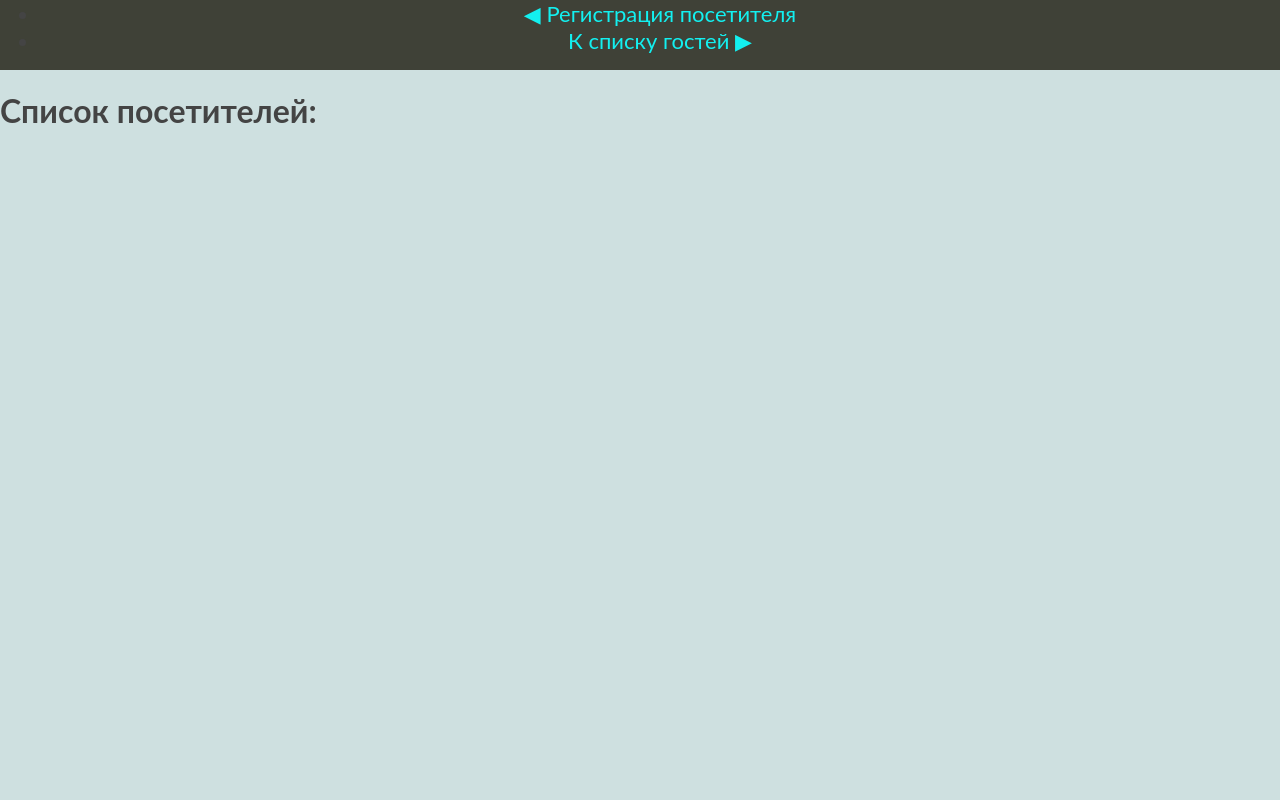
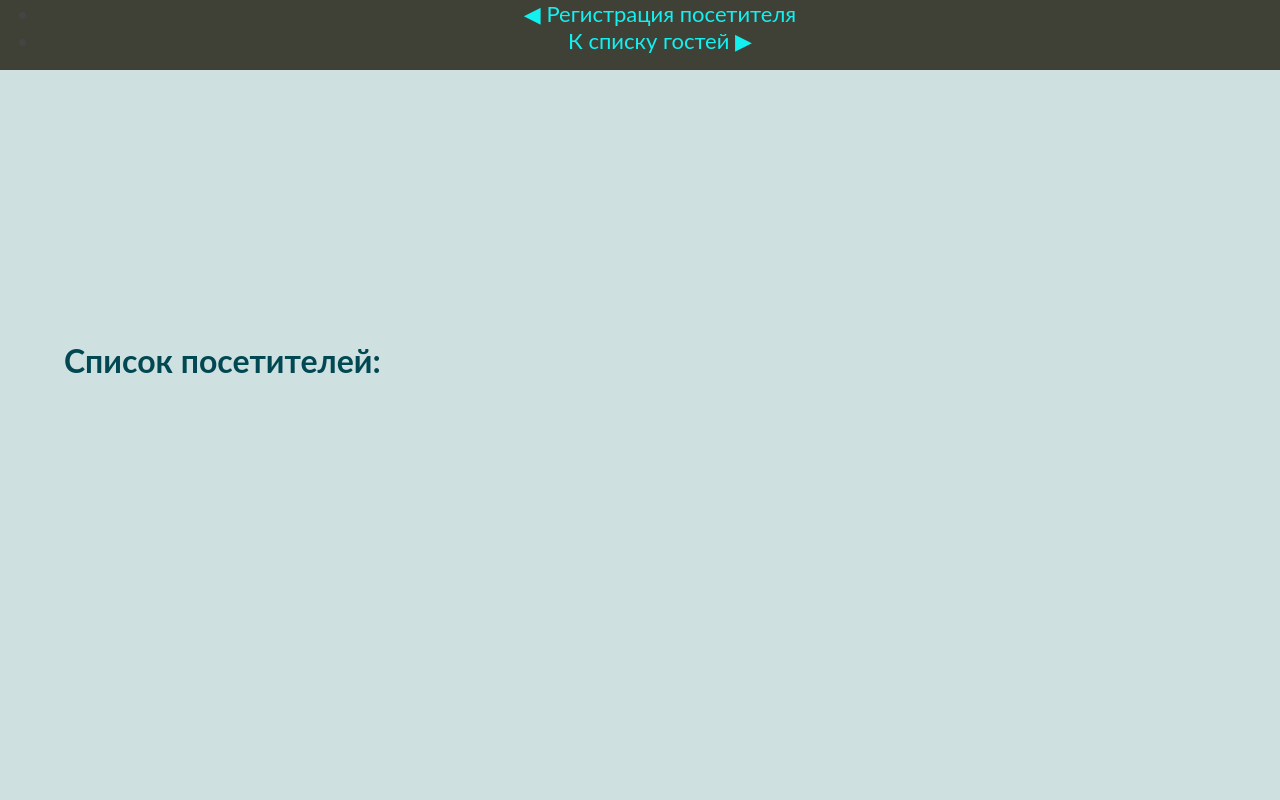
Before and after one commit to FireSwami/User-Registrar, a Django app: page /visitors/ in a window 1280 px wide. Run offline with Django 4.2, Linux system fonts and the light colour scheme; data that the repository does not hold is empty.

Commit message:
1.1 fix styles adaptivity

```diff
--- a/hi/static/hi/css/styles.css
+++ b/hi/static/hi/css/styles.css
@@ -205,9 +205,17 @@ h1.message{
     text-align: center;
 }
 .visitors {
+    margin: 0 0 0 30%;
+}
+
+.list{
+
+    position: fixed;
+    left: 5%;
+    top: 40%;
+    color: #024852;
 
 }
-
 
 h1 span {
     color: #fff;
@@ -217,3 +225,9 @@ h1 span {
     background: none;
     padding: 10px;
     }
+
+@media screen and (max-width: 1260px) {
+	.list {
+		display: none;
+	}
+}
--- a/hi/templates/hi/visitors.html
+++ b/hi/templates/hi/visitors.html
@@ -2,7 +2,7 @@
 
 {% block content %}
 
-<h1>{{ title }}:</h1>
+<h1 class="list">{{ title }}:</h1>
 <ul class="visitors">
     {% for v in visitors %}
 <li>
```
